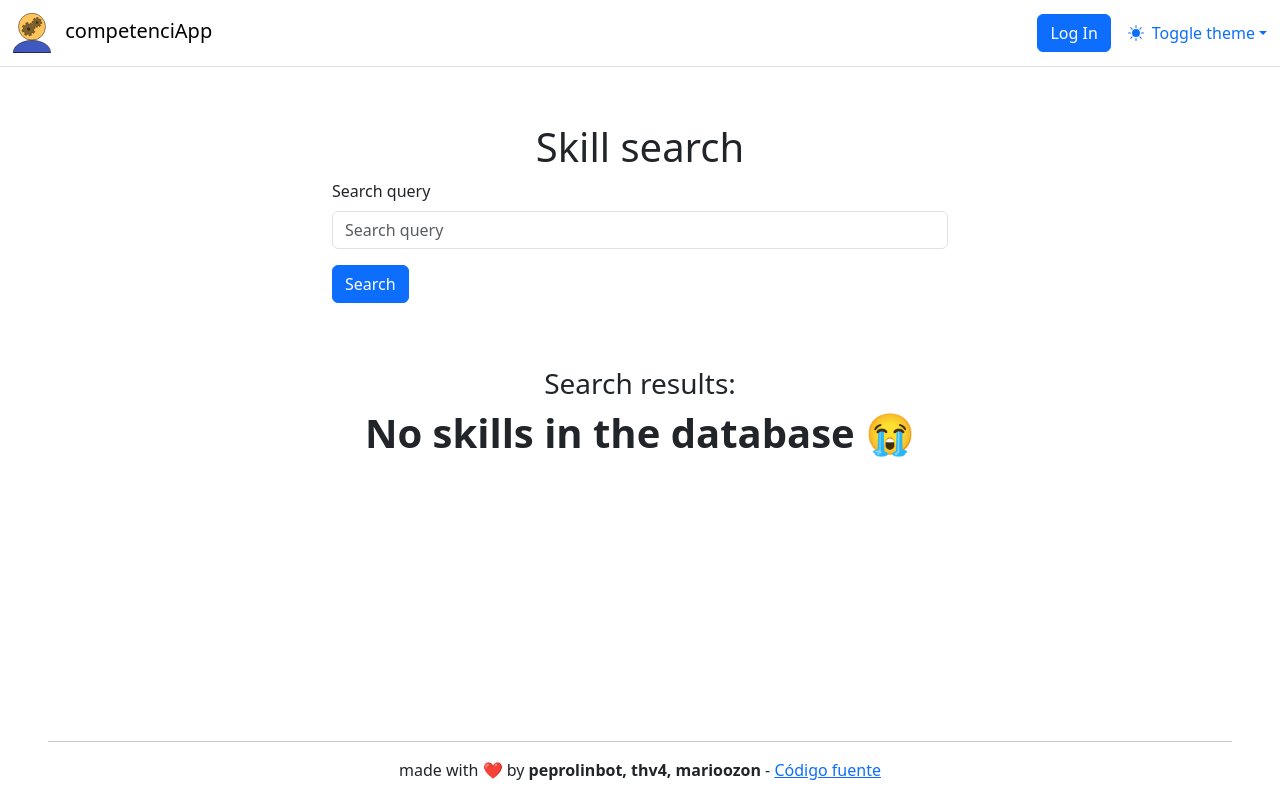
After one commit to peprolinbot/competenciApp-hackudc25, a Django app: page /skill/search in a window 1280 px wide. The commit adds this page. Run offline with Django 5.2, Linux system fonts and the light colour scheme; parts of the project's set-up code (start-up, migrations or seed data) failed here and were passed over; some libraries are stand-ins or nearby versions.

Commit message:
Add search form

```diff
--- a/skill_management/forms.py
+++ b/skill_management/forms.py
@@ -1,4 +1,4 @@
-from django.forms import ModelForm
+from django.forms import ModelForm, Form, CharField
 from .models import Skill, Resource
 
 
@@ -12,3 +12,7 @@ class ResourcesForm(ModelForm):
     class Meta:
         model = Resource
         fields = ["name", "url", "type", "description"]
+
+
+class SearchSkillForm(Form):
+    query = CharField(label='Search query', max_length=128)
--- a/skill_management/templates/skill_management/index.html
+++ b/skill_management/templates/skill_management/index.html
@@ -13,8 +13,10 @@
         aute irure dolor in reprehenderit in voluptate velit esse cillum dolore eu fugiat nulla pariatur. Excepteur sint
         occaecat cupidatat non proident, sunt in culpa qui officia deserunt mollit anim id est laborum.</p>
     <p class="lead">
-        <a href="" class="btn btn-lg btn-primary fw-bold my-2">Search users/skills</a>
-        <a href="" class="btn btn-lg btn-primary fw-bold my-2">Add a new skill</a>
+        <a href="{% url 'skill_management:search_skills' %}" class="btn btn-lg btn-primary fw-bold my-2">Search
+            users/skills</a>
+        <a href="{% url 'skill_management:new_skill_form' %}" class="btn btn-lg btn-primary fw-bold my-2">Add a new
+            skill</a>
     </p>
 </div>
 {% endblock %}
--- /dev/null
+++ b/skill_management/templates/skill_management/skill_search.html
@@ -0,0 +1,40 @@
+{% extends 'main/base.html' %}
+{% load django_bootstrap5 %}
+{% load static %}
+
+{% block divcontent %}
+<div class="row mb-3 mt-2">
+    <div class="container col-md-6 my-5">
+        <h1 class="text-center">Skill search</h1>
+        <form action="" method="get">
+            {% csrf_token %}
+            {% bootstrap_form form %}
+            {% bootstrap_button button_type="submit" content="Search" extra_classes="w-100 mt-3" %}
+        </form>
+    </div>
+</div>
+<h3 class="text-center">Search results:</h3>
+{% if results %}
+<div class="row mb-3">
+    <table class="table table-striped">
+        <tr>
+            <th scope="col">Name</th>
+            <th scope="col">Owners</th>
+            <th scope="col">Description</th>
+        </tr>
+        {% for skill in results %}
+        <tr>
+            <td>{{ skill.name }}</td>
+            <td>{{ skill.owners.all|slice:":5"|join:", " }}</td>
+            <td>{{ skill.description }}</td>
+            </td>
+        </tr>
+        {% endfor %}
+    </table>
+</div>
+{% else %}
+<div class="row mb-3 mt-2">
+    <h1 class="text-center"><b>No skills in the database</b> 😭</h1>
+</div>
+{% endif %}
+{% endblock %}
--- a/skill_management/urls.py
+++ b/skill_management/urls.py
@@ -10,4 +10,6 @@ urlpatterns = [
     path("skill/<int:skill_id>/add_resources",
          views.add_resources_form, name="add_resources_form"),
     path("user/<int:user_id>/profile", views.user_profile, name="user_profile"),
+    path("skill/search", views.skill_search,
+         name="skill_search"),
 ]
--- a/skill_management/views.py
+++ b/skill_management/views.py
@@ -4,7 +4,7 @@ from django.forms.models import model_to_dict
 from django.http import JsonResponse
 
 from .models import User, Skill
-from .forms import SkillForm, ResourcesForm
+from .forms import SkillForm, ResourcesForm, SearchSkillForm
 
 
 from datetime import datetime
@@ -52,7 +52,22 @@ def add_resources_form(request, skill_id):
 
     return render(request, 'main/show_form.html', {'form_header': 'Add the resources used to learn that skill', 'form': form})
 
+
 def user_profile(request, user_id):
     user = request.user
     skills = user.skills.all()
-    return render(request, 'skill_management/user_profile.html', {'skills' : skills})
+    return render(request, 'skill_management/user_profile.html', {'skills': skills})
+
+
+def skill_search(request):
+    form = SearchSkillForm()
+    results = []
+
+    if request.method == 'GET':
+        form = SearchSkillForm(request.GET)
+        if form.is_valid():
+            query = form.cleaned_data['query']
+            results = Skill.objects.filter(
+                name__icontains=query)
+
+    return render(request, 'skill_management/skill_search.html', {'form': form, 'results': results})
```
